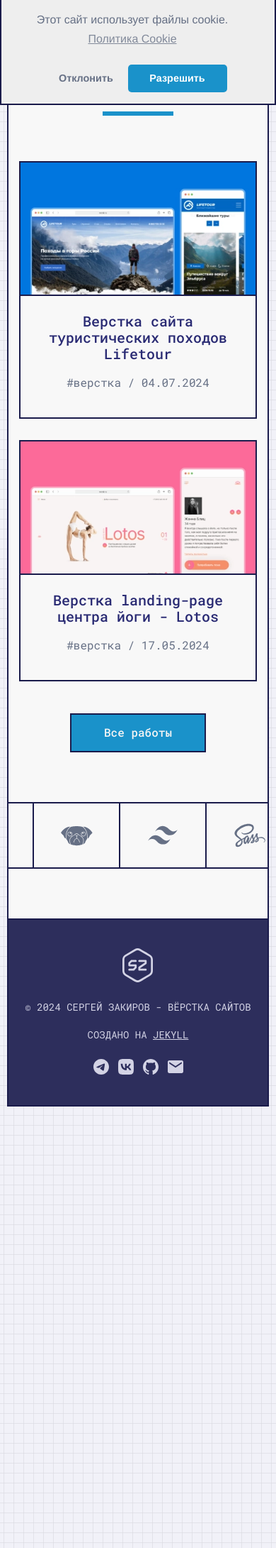
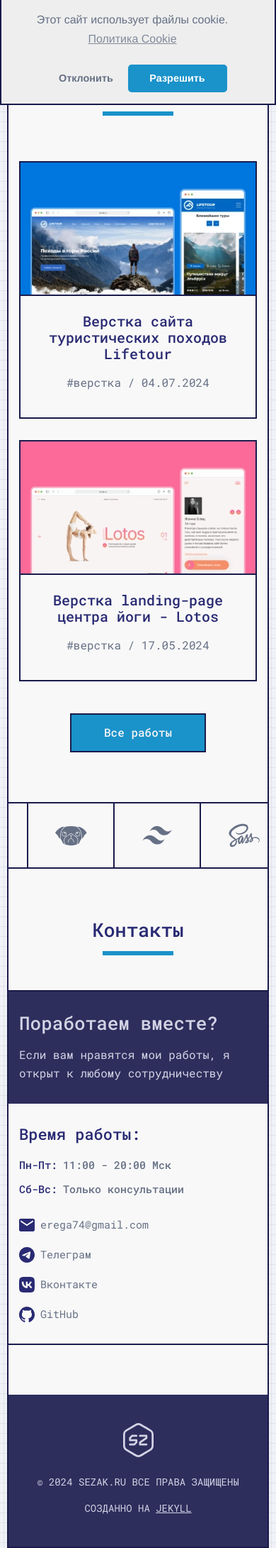
Before and after one commit to lorsalio7/Personal-site, a Jekyll site: the page built from index.html, in a window 390 px wide. Shown: the part 752-2933 px from the top of the page at 71% size. Built offline with Jekyll 4.4.1, drawn with Linux system fonts in a browser that asks for light colours.

Commit message:
Добавить секцию Контакты и изменить главный футер

```diff
--- /dev/null
+++ b/_includes/contacts.html
@@ -0,0 +1,46 @@
+<section class="contacts">
+  <div class="container contacts__container">
+    <h2 class="contacts__title">Контакты</h2>
+    <div class="contacts__wrapper">
+      <div class="contacts-item contacts__item">
+        <div class="contacts-item__wrapper">
+          <p class="contacts__subtitle">Поработаем вместе?</p>
+          <p class="contacts__description">Если вам нравятся мои работы, я открыт к любому сотрудничеству</p>
+        </div>
+      </div>
+      <div class="contacts-item contacts__item">
+        <div class="contacts-item__wrapper">
+          <p class="contacts-item__title">Время работы:</p>
+          <p class="contacts-item__row"><span class="contacts-item__days">Пн-Пт:</span><span class="contacts-item__time">11:00 - 20:00 Мск</span></p>
+          <p class="contacts-item__row"><span class="contacts-item__days">Сб-Вс:</span><span class="contacts-item__time">Только консультации</span></p>
+          <div class="contacts-list">
+            <p class="contacts-list__item">
+              <svg class="contacts-list__icon" width="22" height="22" aria-hidden="true">
+                <use xlink:href="img/sprite.svg#email-ic"></use>
+              </svg>
+              <a class="contacts-list__link" href="mailto:{{ site.socials.email }}">{{ site.socials.email }}</a>
+            </p>
+            <p class="contacts-list__item">
+              <svg class="contacts-list__icon" width="22" height="22" aria-hidden="true">
+                <use xlink:href="img/sprite.svg#telegram-ic"></use>
+              </svg>
+              <a class="contacts-list__link" href="{{ site.socials.telegram }}">Телеграм</a>
+            </p>
+            <p class="contacts-list__item">
+              <svg class="contacts-list__icon" width="22" height="22" aria-hidden="true">
+                <use xlink:href="img/sprite.svg#vk-ic"></use>
+              </svg>
+              <a class="contacts-list__link" href="{{ site.socials.vk }}">Вконтакте</a>
+            </p>
+            <p class="contacts-list__item">
+              <svg class="contacts-list__icon" width="22" height="22" aria-hidden="true">
+                <use xlink:href="img/sprite.svg#github-ic"></use>
+              </svg>
+              <a class="contacts-list__link" href="{{ site.socials.github }}">GitHub</a>
+            </p>
+          </div>
+        </div>
+      </div>
+    </div>
+  </div>
+</section>
--- a/_includes/footer.html
+++ b/_includes/footer.html
@@ -1,16 +1,11 @@
 <footer class="main-footer">
   <div class="container main-footer__container">
-    <div class="main-footer__column">
-      <a class="site-logo site-logo--footer" {% if page.url != "/" %}href="/"{% endif %}>
-        <svg class="site-logo__image" width="43" height="48">
-          <use xlink:href="img/sprite.svg#header-logo"></use>
-        </svg>
-      </a>
-      <p class="main-footer__copyright">&copy; <span class="main-footer__year"></span> Сергей Закиров - Вёрстка сайтов</p>
-      <p class="main-footer__credits">Создано на <a class="main-footer__link" href="https://jekyllrb.com/" rel="nofollow noopener" target="_blank">Jekyll</a></p>
-    </div>
-    <div class="main-footer__column">
-      {% include /socials-footer.html %}
-    </div>
+    <a class="site-logo main-footer__logo" {% if page.url != "/" %}href="/"{% endif %}>
+      <svg class="site-logo__image" width="43" height="48">
+        <use xlink:href="img/sprite.svg#header-logo"></use>
+      </svg>
+    </a>
+    <p class="main-footer__copyright">&copy; <span class="main-footer__year"></span> sezak.ru все права защищены</p>
+    <p class="main-footer__credits">Созданно на <a class="main-footer__link" href="https://jekyllrb.com/" rel="nofollow noopener" target="_blank">Jekyll</a></p>
   </div>
 </footer>
--- a/_layouts/home.html
+++ b/_layouts/home.html
@@ -40,6 +40,7 @@
           </div>
         </div>
       </section>
+{% include /contacts.html %}
     </main>
     {% include /footer.html %}
     <script src="js/splide.min.js" defer></script>
```
Also changed, not shown: css/styles.css (+215 -42 lines), css/styles.min.css, 15 other files.
